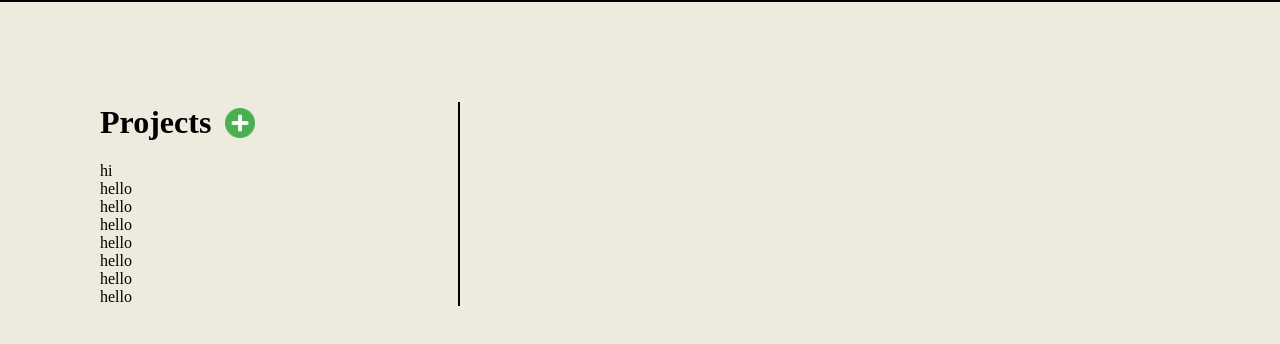
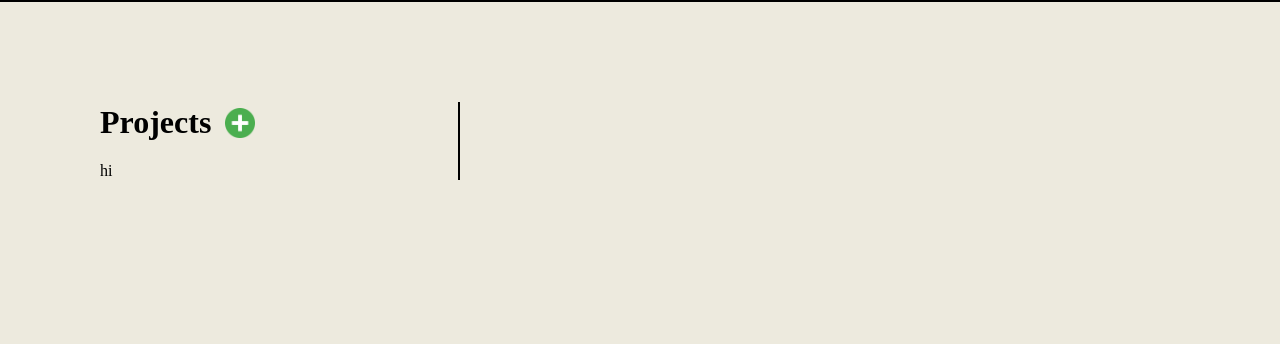
Before and after one commit to tSwizzz/Todo-List-TOP, a website built with webpack: page dist/index.html in a window 1280 px wide. Shown: the part 84-428 px from the top of the page. Built offline with nearby package versions, Linux system fonts and the light colour scheme.

Commit message:
added modal pop up content

```diff
--- a/dist/index.html
+++ b/dist/index.html
@@ -20,13 +20,6 @@
             </div>
             <div class = "projectList">
                 <p>hi</p>
-                <p>hello</p>
-                <p>hello</p>
-                <p>hello</p>
-                <p>hello</p>
-                <p>hello</p>
-                <p>hello</p>
-                <p>hello</p>
             </div>
         </div>
 
@@ -36,5 +29,9 @@
             </div>
         </div>
     </div>
+
+    <div class = "modalContainer">
+
+    </div>
 </body>
 </html>
```
